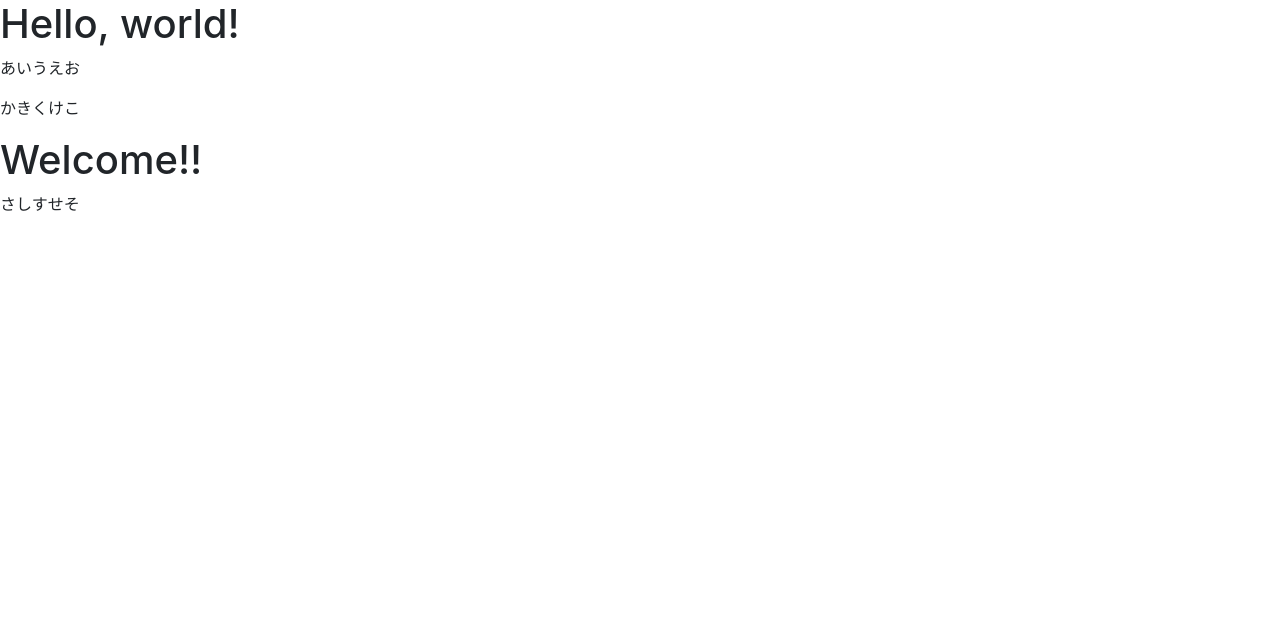
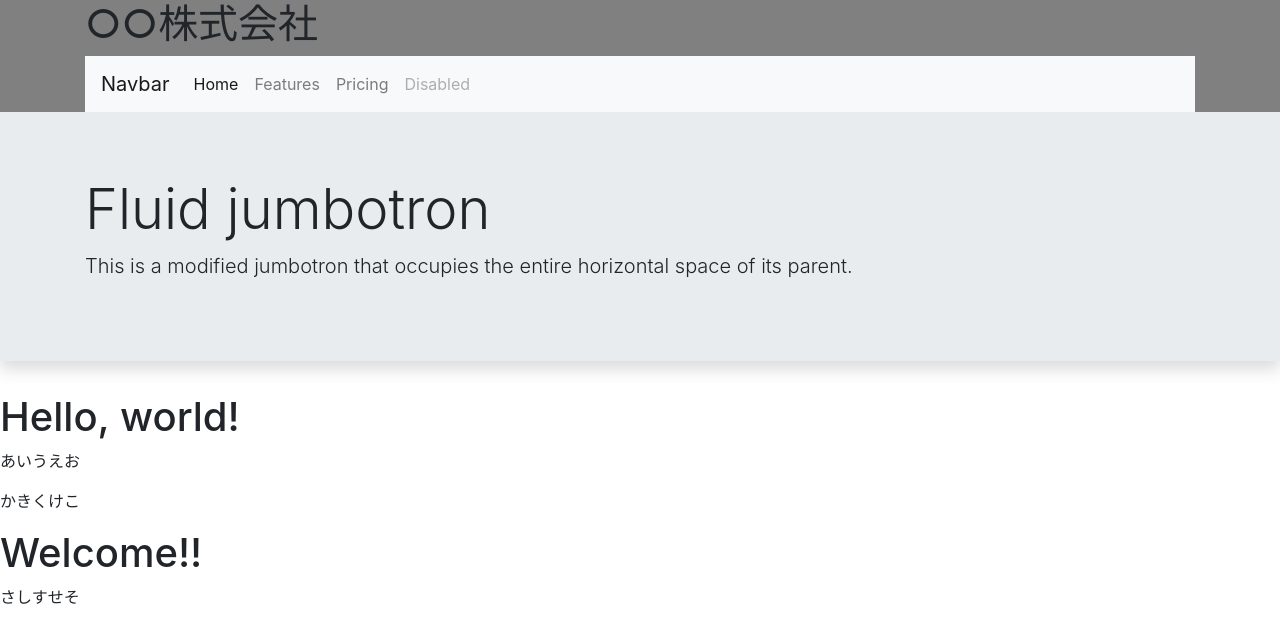
Before and after one commit to paraizo2424/bootstrap_thema_select_practice, a plain HTML site: page index.html in a window 1280 px wide. Drawn offline with nearby package versions, Linux system fonts and the light colour scheme.

Commit message:
headerタグにnavとjambotronを追加

```diff
--- a/index.html
+++ b/index.html
@@ -7,19 +7,46 @@
   <meta name="viewport" content="width=device-width, initial-scale=1, shrink-to-fit=no">
 
   <!-- 開発用 自動再読み込み -->
-  <!-- <meta http-equiv="refresh" content="1; URL="> -->
+  <meta http-equiv="refresh" content="1; URL=">
 
   <!-- Bootstrap CSS -->
-  <link rel="stylesheet" href="https://stackpath.bootstrapcdn.com/bootstrap/4.4.1/css/bootstrap.min.css" integrity="sha384-Vkoo8x4CGsO3+Hhxv8T/Q5PaXtkKtu6ug5TOeNV6gBiFeWPGFN9MuhOf23Q9Ifjh" crossorigin="anonymous">
+  <link rel="stylesheet" href="https://stackpath.bootstrapcdn.com/bootstrap/4.4.1/css/bootstrap.min.css"
+    integrity="sha384-Vkoo8x4CGsO3+Hhxv8T/Q5PaXtkKtu6ug5TOeNV6gBiFeWPGFN9MuhOf23Q9Ifjh" crossorigin="anonymous">
 
   <title>Hello, world!</title>
 </head>
 
 <body>
-  <header>
+  <!-- header -->
+  <header style="background-color: gray;" class="shadow">
+    <div class="container">
+      <h1>○○株式会社</h1>
+      <nav class="navbar navbar-expand-lg navbar-light bg-light">
+        <a class="navbar-brand" href="#">Navbar</a>
+        <button class="navbar-toggler" type="button" data-toggle="collapse" data-target="#navbarNavAltMarkup"
+          aria-controls="navbarNavAltMarkup" aria-expanded="false" aria-label="Toggle navigation">
+          <span class="navbar-toggler-icon"></span>
+        </button>
+        <div class="collapse navbar-collapse" id="navbarNavAltMarkup">
+          <div class="navbar-nav">
+            <a class="nav-item nav-link active" href="#">Home <span class="sr-only">(current)</span></a>
+            <a class="nav-item nav-link" href="#">Features</a>
+            <a class="nav-item nav-link" href="#">Pricing</a>
+            <a class="nav-item nav-link disabled" href="#">Disabled</a>
+          </div>
+        </div>
+      </nav>
+    </div>
 
+    <div class="jumbotron jumbotron-fluid">
+      <div class="container">
+        <h1 class="display-4">Fluid jumbotron</h1>
+        <p class="lead">This is a modified jumbotron that occupies the entire horizontal space of its parent.</p>
+      </div>
+    </div>
   </header>
 
+  <!-- main -->
   <main>
     <section>
       <h1>Hello, world!</h1>
@@ -43,9 +70,15 @@
 
   <!-- Optional JavaScript -->
   <!-- jQuery first, then Popper.js, then Bootstrap JS -->
-  <script src="https://code.jquery.com/jquery-3.4.1.slim.min.js" integrity="sha384-J6qa4849blE2+poT4WnyKhv5vZF5SrPo0iEjwBvKU7imGFAV0wwj1yYfoRSJoZ+n" crossorigin="anonymous"></script>
-  <script src="https://cdn.jsdelivr.net/npm/popper.js@1.16.0/dist/umd/popper.min.js" integrity="sha384-Q6E9RHvbIyZFJoft+2mJbHaEWldlvI9IOYy5n3zV9zzTtmI3UksdQRVvoxMfooAo" crossorigin="anonymous"></script>
-  <script src="https://stackpath.bootstrapcdn.com/bootstrap/4.4.1/js/bootstrap.min.js" integrity="sha384-wfSDF2E50Y2D1uUdj0O3uMBJnjuUD4Ih7YwaYd1iqfktj0Uod8GCExl3Og8ifwB6" crossorigin="anonymous"></script>
+  <script src="https://code.jquery.com/jquery-3.4.1.slim.min.js"
+    integrity="sha384-J6qa4849blE2+poT4WnyKhv5vZF5SrPo0iEjwBvKU7imGFAV0wwj1yYfoRSJoZ+n" crossorigin="anonymous">
+  </script>
+  <script src="https://cdn.jsdelivr.net/npm/popper.js@1.16.0/dist/umd/popper.min.js"
+    integrity="sha384-Q6E9RHvbIyZFJoft+2mJbHaEWldlvI9IOYy5n3zV9zzTtmI3UksdQRVvoxMfooAo" crossorigin="anonymous">
+  </script>
+  <script src="https://stackpath.bootstrapcdn.com/bootstrap/4.4.1/js/bootstrap.min.js"
+    integrity="sha384-wfSDF2E50Y2D1uUdj0O3uMBJnjuUD4Ih7YwaYd1iqfktj0Uod8GCExl3Og8ifwB6" crossorigin="anonymous">
+  </script>
 </body>
 
 </html>
```
